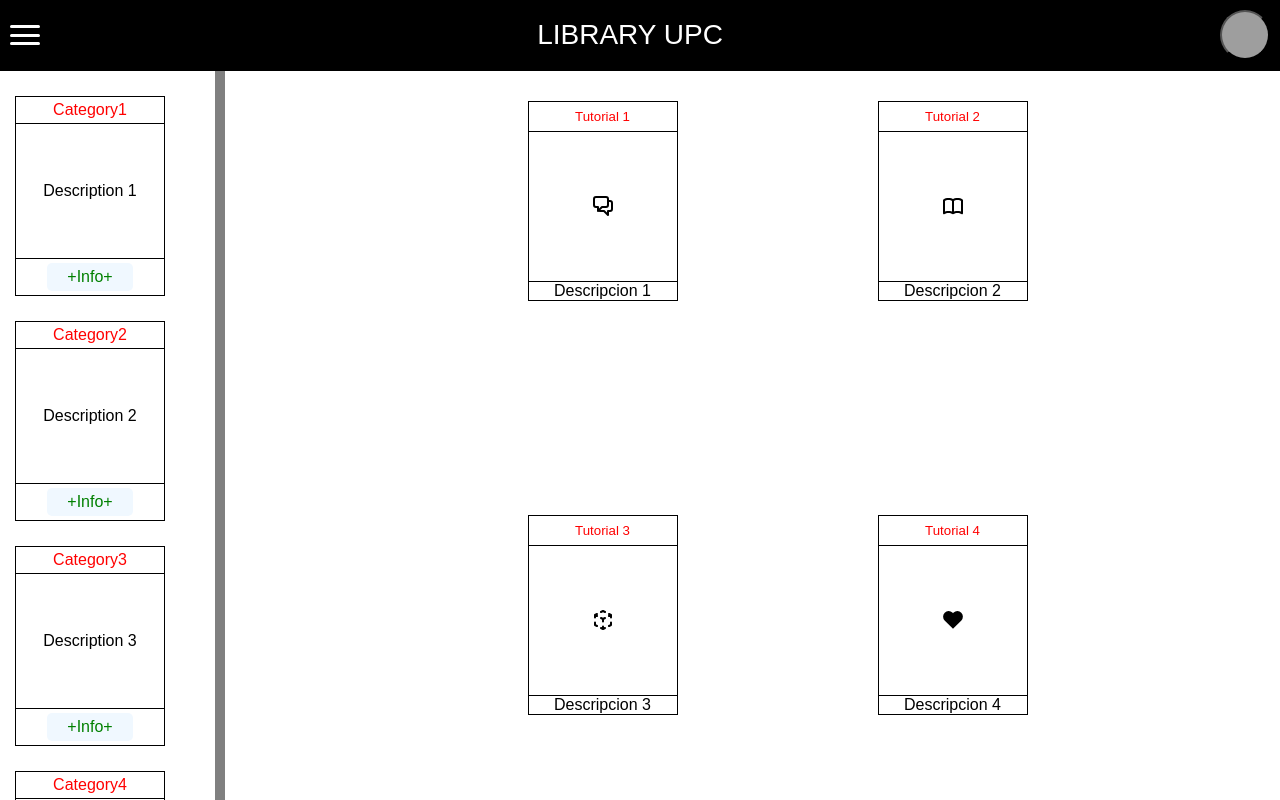
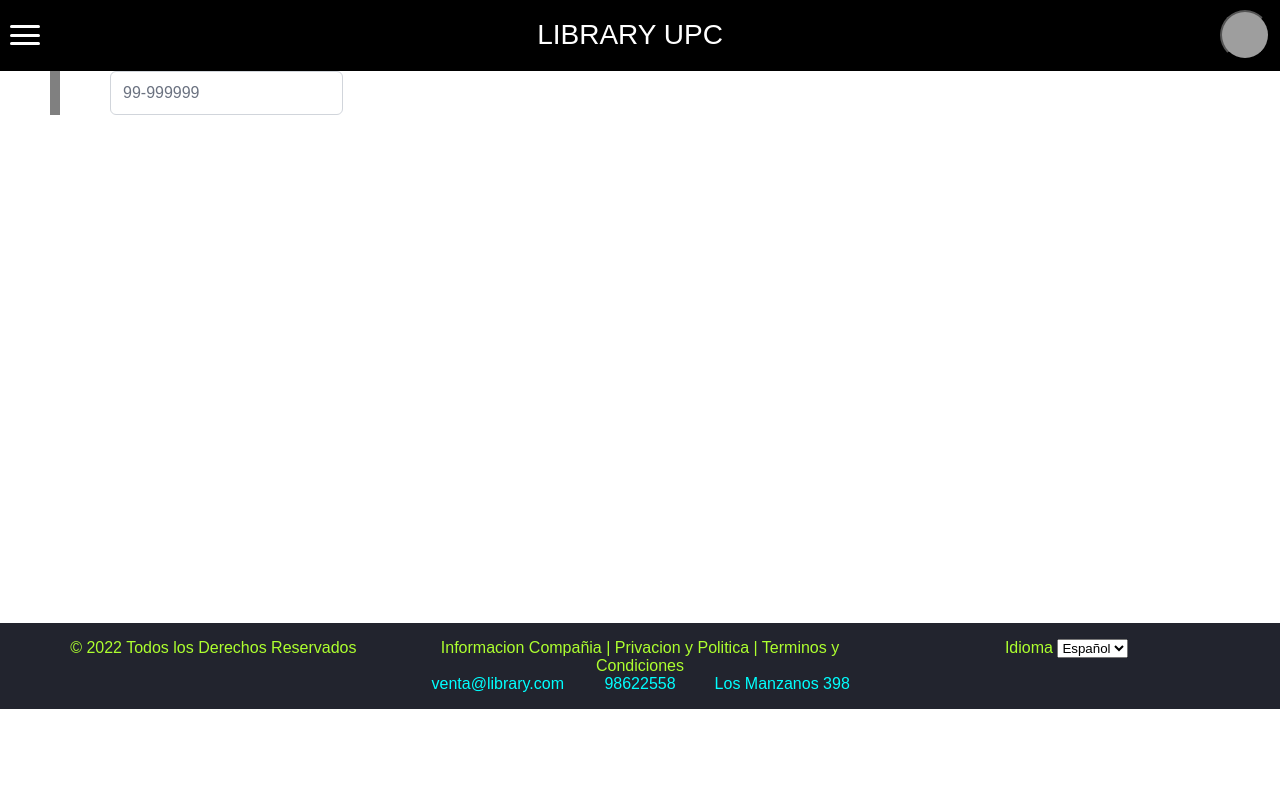
Before and after one commit to RicharRomero123/AplicacionesWeb.Front_Grupo3, a Vue app: page / in a window 1280 px wide. Shown: the top 800 px of the page. Built offline with nearby package versions, Linux system fonts and the light colour scheme; grey boxes are pictures that could not be loaded; a web font is replaced by a local one.

Commit message:
Class content create components

```diff
--- a/src/views/HomeView.vue
+++ b/src/views/HomeView.vue
@@ -4,7 +4,6 @@ import TutorialsGrid from '../components/TutorialsGrid.vue';
 import final_footer from '../components/final_footer.vue';
 import CategoryCard from "@/components/CategoryCard.vue";
 import PrimeVueCode from "@/components/PrimeVueCode.vue";
-
 </script>
 
 <template>
@@ -13,26 +12,21 @@ import PrimeVueCode from "@/components/PrimeVueCode.vue";
   </main>
 
     <div class="Cuerpo">
-        <div>
-            <CategoryCard name="Category1" description="Description 1"/>
-            <CategoryCard name="Category2" description="Description 2"/>
-            <CategoryCard name="Category3" description="Description 3"/>
-            <CategoryCard name="Category4" description="Description 4"/>
-        </div>
+
 
         <div class="content">
-            <TutorialsGrid />
+          <PrimeVueCode/>
+
         </div>
     </div>
 
 
 
+  <PrimeVueCode/>
+
   <div>
     <final_footer/>
   </div>
-
-  <PrimeVueCode/>
-
 
 </template>
 
@@ -48,6 +42,6 @@ div .content {
 div .Cuerpo{
     display: flex;
     position: relative;
-    margin-bottom: 150px;
+    margin-bottom: 550px;
 }
 </style>
```
Also changed, not shown: 1 other file (tests, documents, lock files or other folders).
